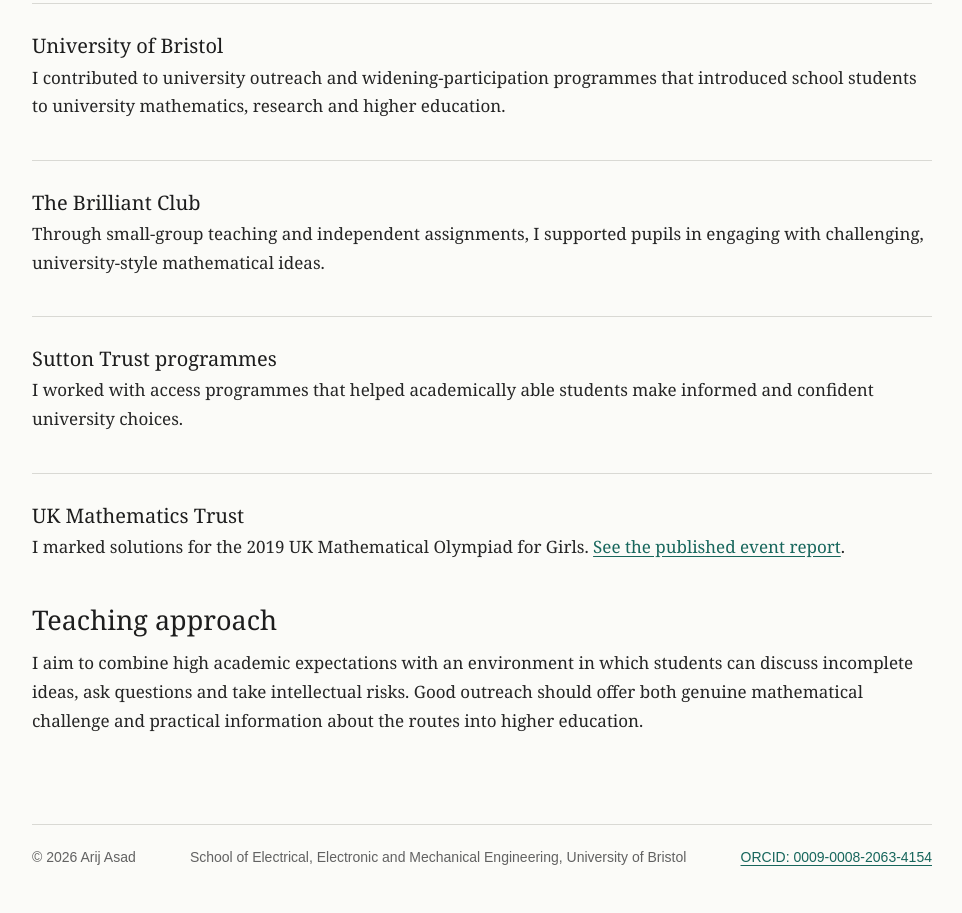
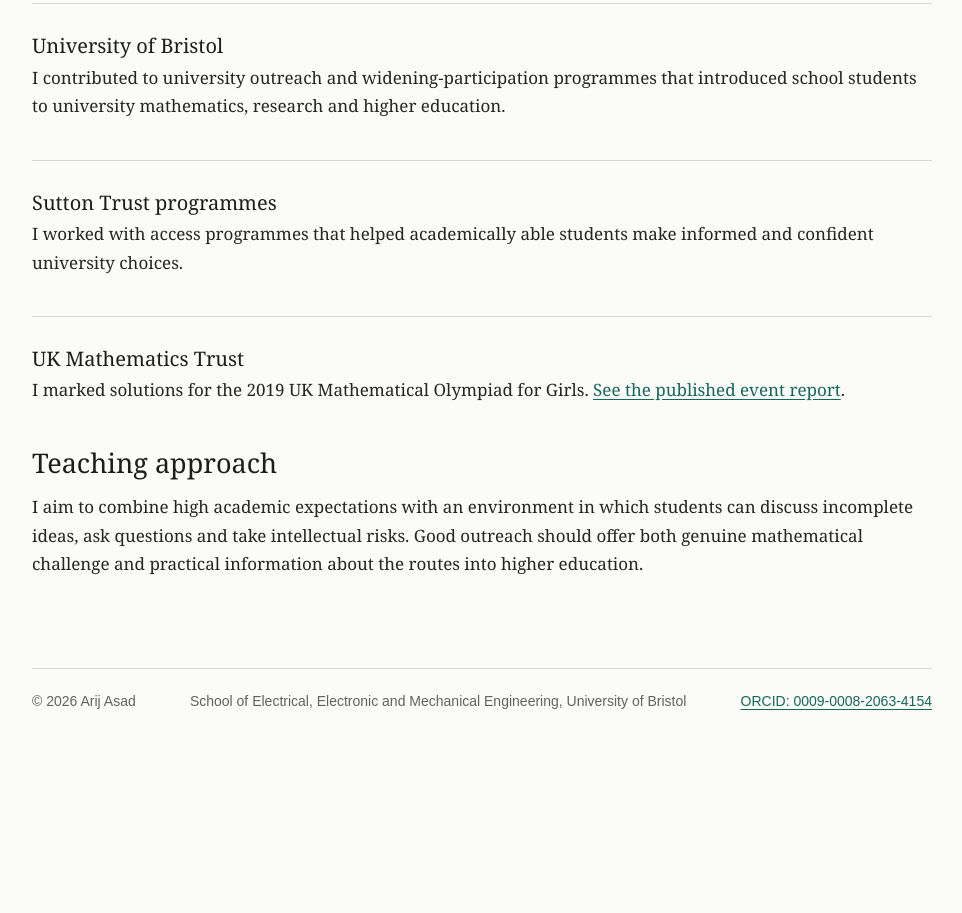
Before and after one commit to arijasadmaths-sudo/arij-asad-academic-pages, a plain HTML site: page outreach/index.html in a window 1280 px wide. Shown: the part 959-1872 px from the top of the page, without its empty margins (158-1120 px from the left). After the commit the page ends 1716 px from the top, so only its background shows below. Drawn offline with Linux system fonts and the light colour scheme.

Commit message:
Remove Brilliant Club experience claim; appointment has not yet started

```diff
--- a/outreach/index.html
+++ b/outreach/index.html
@@ -19,7 +19,6 @@
     <div class="plain-sections">
       <section class="programme"><h3>She Talks Science STEP Summer School</h3><p>I helped lead the residential STEP Summer School at Murray Edwards College, Cambridge. The programme supported young women and non-binary students considering mathematics at highly selective universities and gave them sustained experience of STEP-style problem solving.</p><p>A record of the programme from 2023 to 2025 is available in the <a href="/she-talks-science-step/">summer school archive</a>.</p></section>
       <section class="programme"><h3>University of Bristol</h3><p>I contributed to university outreach and widening-participation programmes that introduced school students to university mathematics, research and higher education.</p></section>
-      <section class="programme"><h3>The Brilliant Club</h3><p>Through small-group teaching and independent assignments, I supported pupils in engaging with challenging, university-style mathematical ideas.</p></section>
       <section class="programme"><h3>Sutton Trust programmes</h3><p>I worked with access programmes that helped academically able students make informed and confident university choices.</p></section>
       <section class="programme"><h3>UK Mathematics Trust</h3><p>I marked solutions for the 2019 UK Mathematical Olympiad for Girls. <a href="https://bmos.ukmt.org.uk/home/ukmog-2019-report.pdf" target="_blank" rel="noopener noreferrer">See the published event report</a>.</p></section>
     </div>
```
